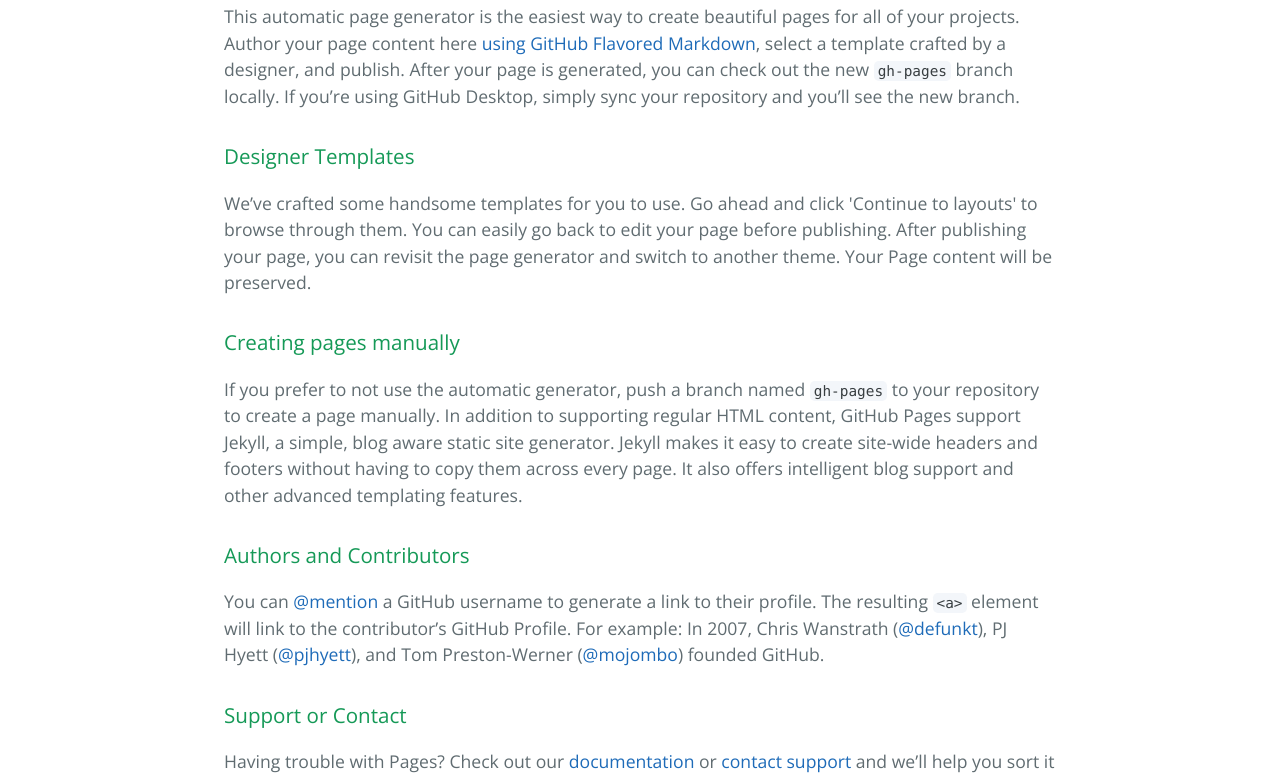
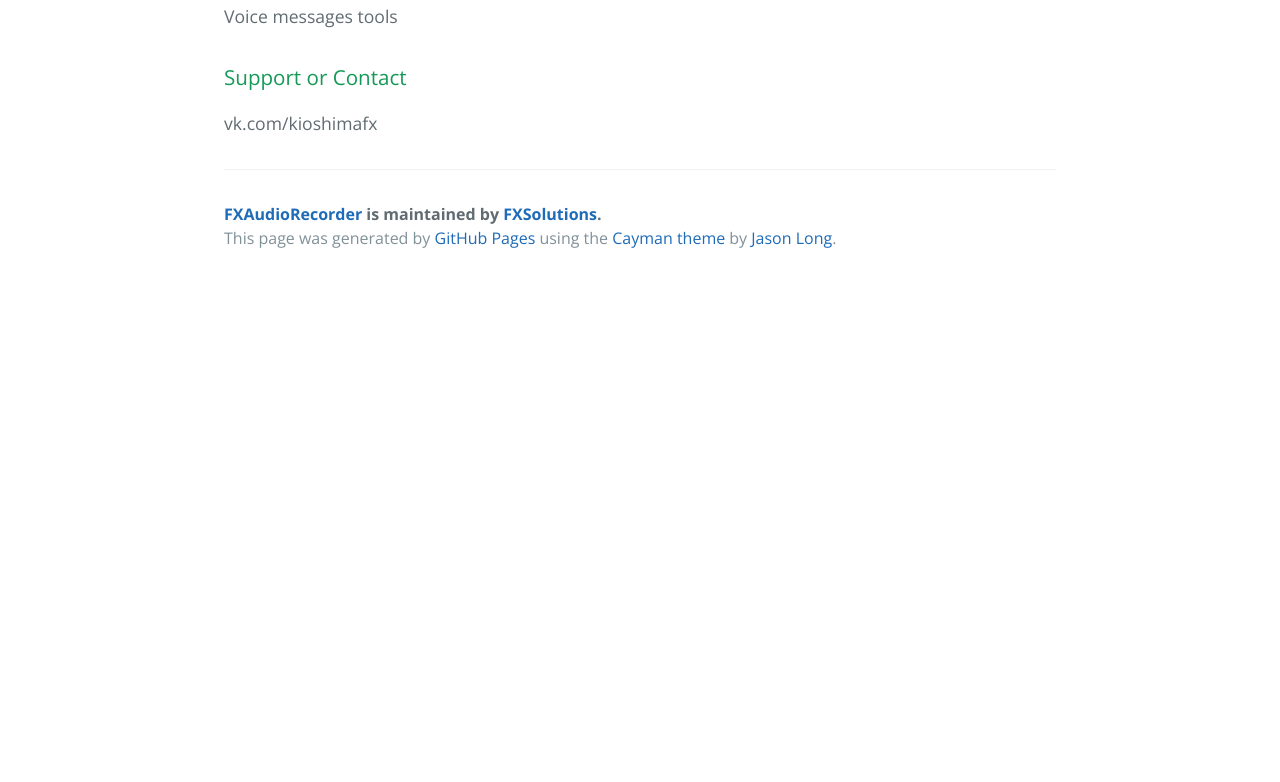
Before and after one commit to FXSolutions/FXAudioRecorder, a plain HTML site: page index.html in a window 1280 px wide. Shown: the part 413-1195 px from the top of the page. After the commit the page ends 800 px from the top, so only its background shows below. Drawn offline with nearby package versions, Linux system fonts and the light colour scheme.

```diff
--- a/index.html
+++ b/index.html
@@ -2,7 +2,7 @@
 <html lang="en-us">
   <head>
     <meta charset="UTF-8">
-    <title>Fxaudiorecorder by FXSolutions</title>
+    <title>FXAudioRecorder by FXSolutions</title>
     <meta name="viewport" content="width=device-width, initial-scale=1">
     <link rel="stylesheet" type="text/css" href="stylesheets/normalize.css" media="screen">
     <link href='https://fonts.googleapis.com/css?family=Open+Sans:400,700' rel='stylesheet' type='text/css'>
@@ -11,7 +11,7 @@
   </head>
   <body>
     <section class="page-header">
-      <h1 class="project-name">Fxaudiorecorder</h1>
+      <h1 class="project-name">FXAudioRecorder</h1>
       <h2 class="project-tagline"></h2>
       <a href="https://github.com/FXSolutions/FXAudioRecorder" class="btn">View on GitHub</a>
       <a href="https://github.com/FXSolutions/FXAudioRecorder/zipball/master" class="btn">Download .zip</a>
@@ -20,32 +20,17 @@
 
     <section class="main-content">
       <h3>
-<a id="welcome-to-github-pages" class="anchor" href="#welcome-to-github-pages" aria-hidden="true"><span aria-hidden="true" class="octicon octicon-link"></span></a>Welcome to GitHub Pages.</h3>
+<a id="fxaudiorecorder" class="anchor" href="#fxaudiorecorder" aria-hidden="true"><span aria-hidden="true" class="octicon octicon-link"></span></a>FXAudioRecorder</h3>
 
-<p>This automatic page generator is the easiest way to create beautiful pages for all of your projects. Author your page content here <a href="https://guides.github.com/features/mastering-markdown/">using GitHub Flavored Markdown</a>, select a template crafted by a designer, and publish. After your page is generated, you can check out the new <code>gh-pages</code> branch locally. If you’re using GitHub Desktop, simply sync your repository and you’ll see the new branch.</p>
-
-<h3>
-<a id="designer-templates" class="anchor" href="#designer-templates" aria-hidden="true"><span aria-hidden="true" class="octicon octicon-link"></span></a>Designer Templates</h3>
-
-<p>We’ve crafted some handsome templates for you to use. Go ahead and click 'Continue to layouts' to browse through them. You can easily go back to edit your page before publishing. After publishing your page, you can revisit the page generator and switch to another theme. Your Page content will be preserved.</p>
-
-<h3>
-<a id="creating-pages-manually" class="anchor" href="#creating-pages-manually" aria-hidden="true"><span aria-hidden="true" class="octicon octicon-link"></span></a>Creating pages manually</h3>
-
-<p>If you prefer to not use the automatic generator, push a branch named <code>gh-pages</code> to your repository to create a page manually. In addition to supporting regular HTML content, GitHub Pages support Jekyll, a simple, blog aware static site generator. Jekyll makes it easy to create site-wide headers and footers without having to copy them across every page. It also offers intelligent blog support and other advanced templating features.</p>
-
-<h3>
-<a id="authors-and-contributors" class="anchor" href="#authors-and-contributors" aria-hidden="true"><span aria-hidden="true" class="octicon octicon-link"></span></a>Authors and Contributors</h3>
-
-<p>You can <a href="https://help.github.com/articles/basic-writing-and-formatting-syntax/#mentioning-users-and-teams" class="user-mention">@mention</a> a GitHub username to generate a link to their profile. The resulting <code>&lt;a&gt;</code> element will link to the contributor’s GitHub Profile. For example: In 2007, Chris Wanstrath (<a href="https://github.com/defunkt" class="user-mention">@defunkt</a>), PJ Hyett (<a href="https://github.com/pjhyett" class="user-mention">@pjhyett</a>), and Tom Preston-Werner (<a href="https://github.com/mojombo" class="user-mention">@mojombo</a>) founded GitHub.</p>
+<p>Voice messages tools</p>
 
 <h3>
 <a id="support-or-contact" class="anchor" href="#support-or-contact" aria-hidden="true"><span aria-hidden="true" class="octicon octicon-link"></span></a>Support or Contact</h3>
 
-<p>Having trouble with Pages? Check out our <a href="https://help.github.com/pages">documentation</a> or <a href="https://github.com/contact">contact support</a> and we’ll help you sort it out.</p>
+<p>vk.com/kioshimafx</p>
 
       <footer class="site-footer">
-        <span class="site-footer-owner"><a href="https://github.com/FXSolutions/FXAudioRecorder">Fxaudiorecorder</a> is maintained by <a href="https://github.com/FXSolutions">FXSolutions</a>.</span>
+        <span class="site-footer-owner"><a href="https://github.com/FXSolutions/FXAudioRecorder">FXAudioRecorder</a> is maintained by <a href="https://github.com/FXSolutions">FXSolutions</a>.</span>
 
         <span class="site-footer-credits">This page was generated by <a href="https://pages.github.com">GitHub Pages</a> using the <a href="https://github.com/jasonlong/cayman-theme">Cayman theme</a> by <a href="https://twitter.com/jasonlong">Jason Long</a>.</span>
       </footer>
```
Also changed, not shown: params.json (+1 -1 lines).
